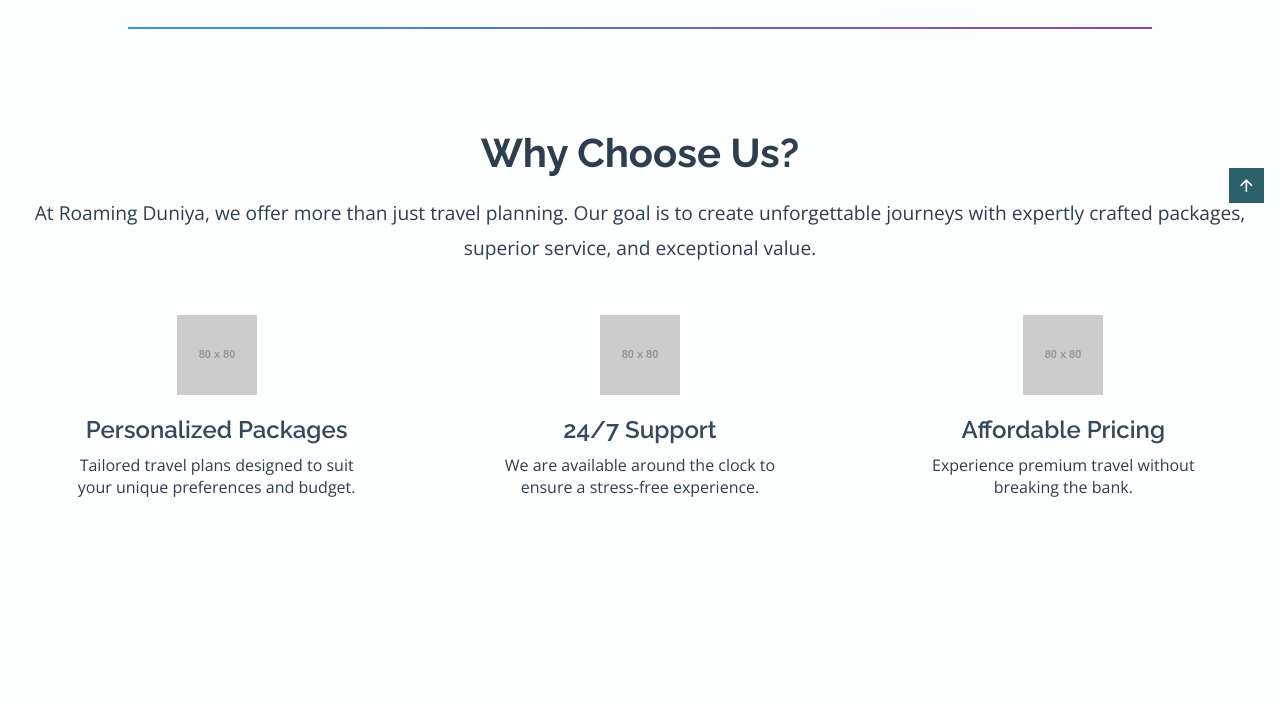
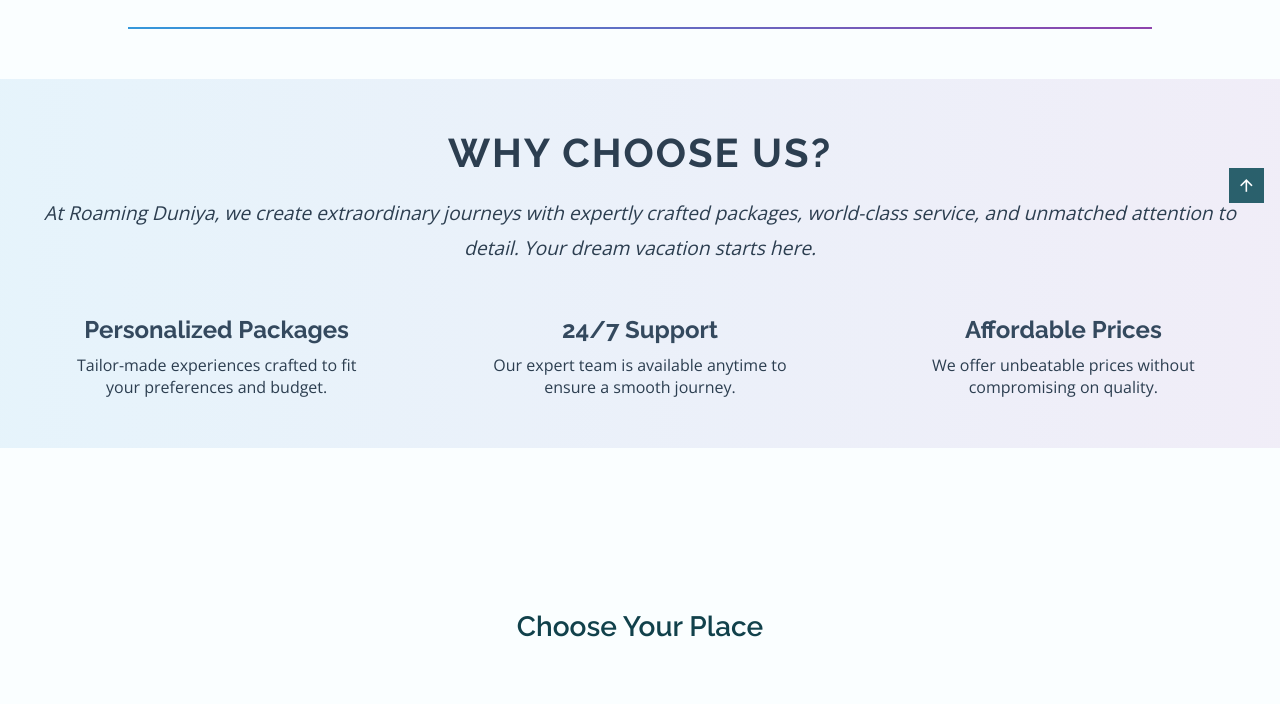
Before and after one commit to aryanrasiwasia1818/Roaming-Duniya, a plain HTML site: page index.html in a window 1280 px wide. Shown: the part 757-1461 px from the top of the page. Drawn offline with nearby package versions, Linux system fonts and the light colour scheme; placeholder pictures from the web are drawn by us.

Commit message:
new new idea

```diff
--- a/index.html
+++ b/index.html
@@ -102,33 +102,32 @@
             <!-- Stylish Separator -->
             <div style="width: 80%; height: 2px; background: linear-gradient(to right, #3498db, #8e44ad); margin: 30px auto;"></div>
 
-            <section class="why-us" style="position: relative; text-align: center; margin: 50px auto; padding: 50px 20px; max-width: 100%; background: url('your-image-url.png') no-repeat center center/cover; background-blend-mode: overlay; background-color: rgba(255, 255, 255, 0.8);">
-                <h2 style="font-size: 2.5rem; color: #2c3e50; margin-bottom: 20px; font-weight: bold;">Why Choose Us?</h2>
-                <p style="font-size: 1.2rem; color: #2c3e50; line-height: 1.8; margin-bottom: 50px;">
-                    At Roaming Duniya, we offer more than just travel planning. Our goal is to create unforgettable journeys with
-                    expertly crafted packages, superior service, and exceptional value.
+            <section class="why-us" style="text-align: center; margin: 50px auto; padding: 50px 20px; max-width: 100%; background: linear-gradient(to right, rgba(52, 152, 219, 0.1), rgba(155, 89, 182, 0.1));">
+                <h2 style="font-size: 2.5rem; color: #2c3e50; margin-bottom: 20px; font-weight: bold; text-transform: uppercase; letter-spacing: 2px;">
+                    Why Choose Us?
+                </h2>
+                <p style="font-size: 1.2rem; color: #2c3e50; line-height: 1.8; margin-bottom: 50px; font-style: italic;">
+                    At Roaming Duniya, we create extraordinary journeys with expertly crafted packages, world-class service, and unmatched attention to detail. Your dream vacation starts here.
                 </p>
                 <div style="display: flex; flex-wrap: wrap; justify-content: space-around; gap: 30px;">
                     <!-- Feature 1 -->
                     <div style="flex: 1; min-width: 250px; max-width: 300px; text-align: center;">
-                        <img src="https://via.placeholder.com/80" alt="Personalized Packages" style="width: 80px; margin-bottom: 15px;">
-                        <h3 style="font-size: 1.5rem; color: #34495e; margin-bottom: 10px;">Personalized Packages</h3>
-                        <p style="font-size: 1rem; color: #2c3e50;">Tailored travel plans designed to suit your unique preferences and budget.</p>
+                        <h3 style="font-size: 1.5rem; color: #34495e; margin-bottom: 10px; font-weight: bold;">Personalized Packages</h3>
+                        <p style="font-size: 1rem; color: #2c3e50;">Tailor-made experiences crafted to fit your preferences and budget.</p>
                     </div>
                     <!-- Feature 2 -->
                     <div style="flex: 1; min-width: 250px; max-width: 300px; text-align: center;">
-                        <img src="https://via.placeholder.com/80" alt="24/7 Support" style="width: 80px; margin-bottom: 15px;">
-                        <h3 style="font-size: 1.5rem; color: #34495e; margin-bottom: 10px;">24/7 Support</h3>
-                        <p style="font-size: 1rem; color: #2c3e50;">We are available around the clock to ensure a stress-free experience.</p>
+                        <h3 style="font-size: 1.5rem; color: #34495e; margin-bottom: 10px; font-weight: bold;">24/7 Support</h3>
+                        <p style="font-size: 1rem; color: #2c3e50;">Our expert team is available anytime to ensure a smooth journey.</p>
                     </div>
                     <!-- Feature 3 -->
                     <div style="flex: 1; min-width: 250px; max-width: 300px; text-align: center;">
-                        <img src="https://via.placeholder.com/80" alt="Affordable Pricing" style="width: 80px; margin-bottom: 15px;">
-                        <h3 style="font-size: 1.5rem; color: #34495e; margin-bottom: 10px;">Affordable Pricing</h3>
-                        <p style="font-size: 1rem; color: #2c3e50;">Experience premium travel without breaking the bank.</p>
+                        <h3 style="font-size: 1.5rem; color: #34495e; margin-bottom: 10px; font-weight: bold;">Affordable Prices</h3>
+                        <p style="font-size: 1rem; color: #2c3e50;">We offer unbeatable prices without compromising on quality.</p>
                     </div>
                 </div>
             </section>
+
 
                         <!--==================== choose your place ====================-->
 
```
